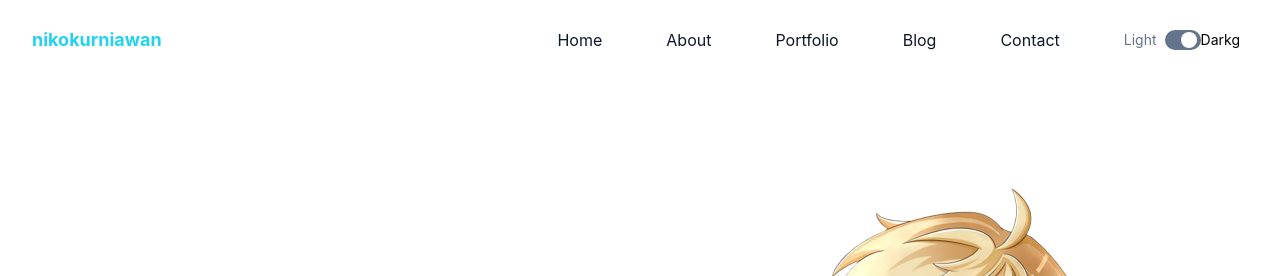
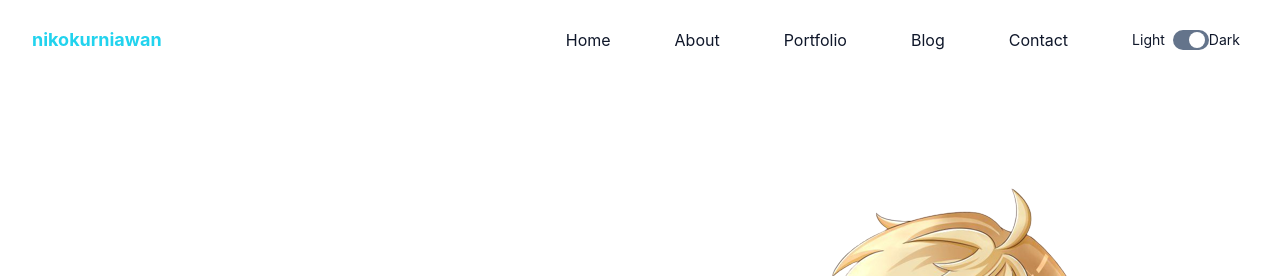
Before and after one commit to legendnix/tailwindcss, a website: page index.html in a window 1280 px wide. Shown: the top 276 px of the page. Drawn offline with Linux system fonts and the light colour scheme.

Commit message:
Update index.html

```diff
--- a/index.html
+++ b/index.html
@@ -56,7 +56,7 @@
                             </li>
                             <li class=" mt-3 lg:mt-0 flex items-center pl-8">
                                 <div class="flex">
-                                    <span class="mr-2 text-sm text-slate-500">Light</span>
+                                    <span class="mr-2 text-sm text-dark dark:text-white">Light</span>
                                     <input type="checkbox" class="hidden" id="dark-toggle" />
                                     <label for="dark-toggle">
                                         <div
@@ -67,7 +67,7 @@
                                             </div>
                                         </div>
                                     </label>
-                                    <span class="mr-2 text-sm text-blue-600">Darkg</span>
+                                    <span class="mr-2 text-sm text-dark dark:text-white">Dark</span>
                                 </div>
                             </li>
                         </ul>
```
